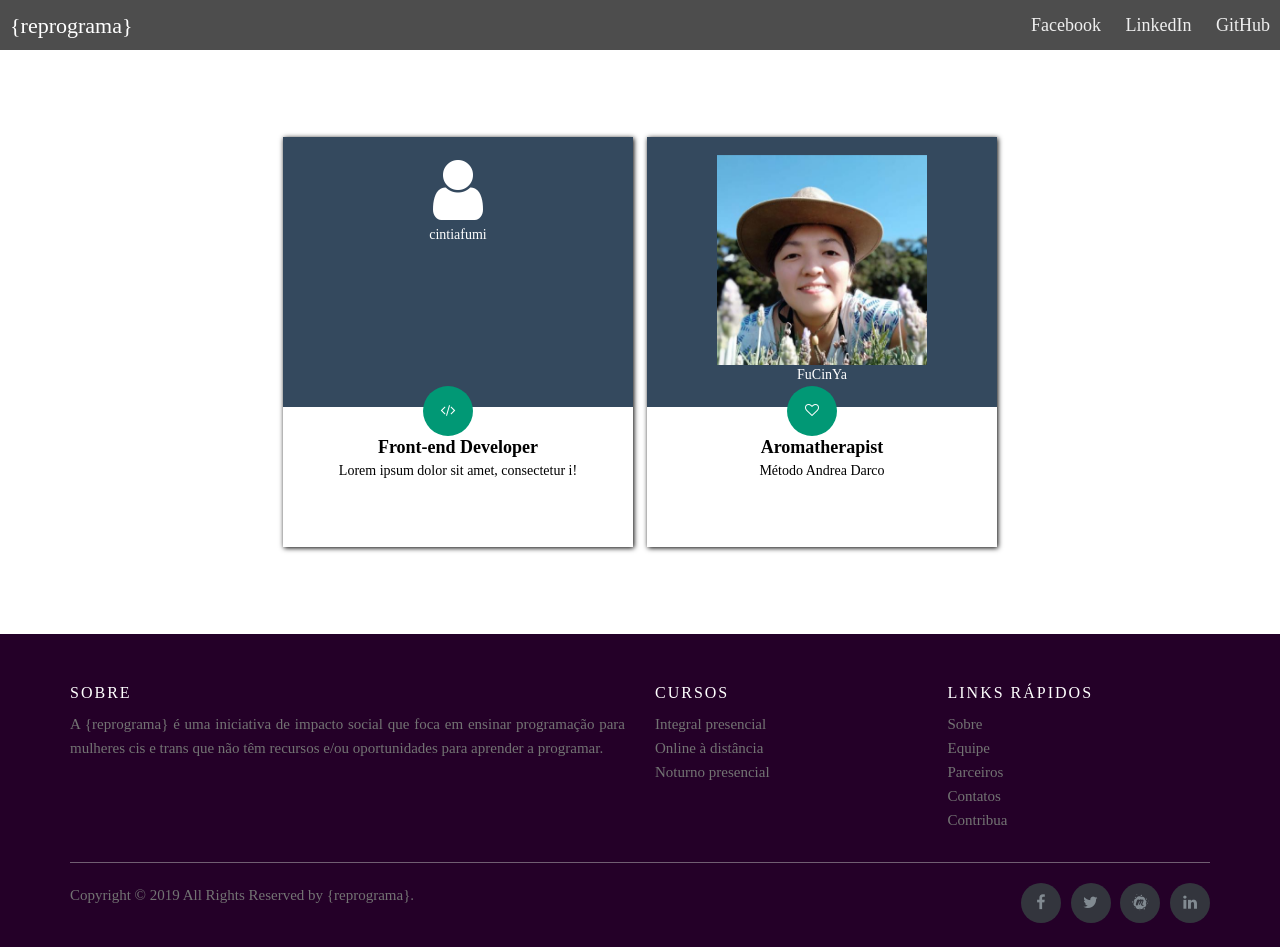
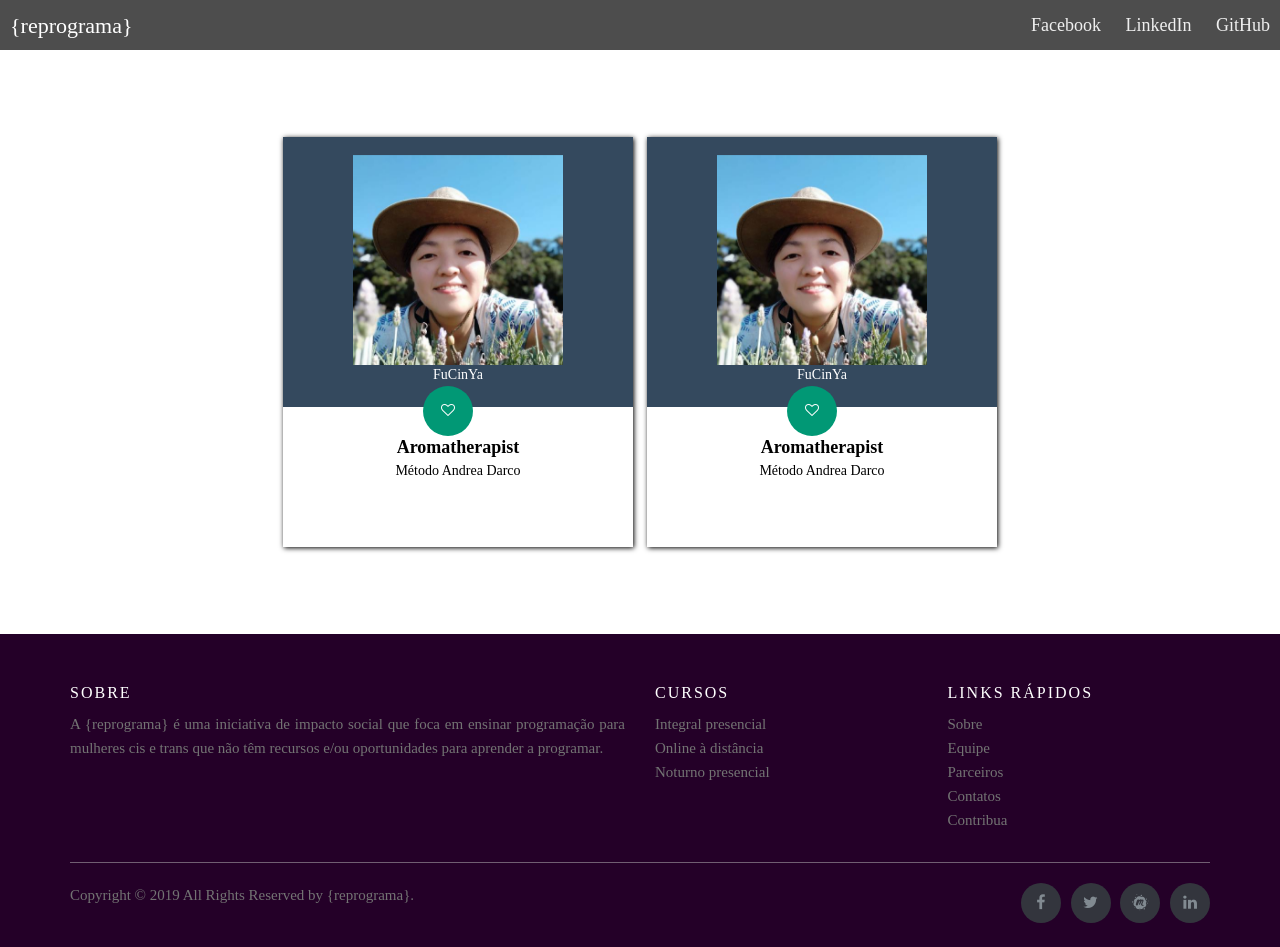
Before and after one commit to cintiafumi-frontend/freelany, a plain HTML site: page index.html in a window 1280 px wide. Drawn offline with nearby package versions, Linux system fonts and the light colour scheme; a web font is replaced by a local one.

Commit message:
added fucinya profile

```diff
--- a/index.html
+++ b/index.html
@@ -45,20 +45,20 @@
   <!-- CARDS -->
   <div class="container-cards">
     <div class="main">
-      <div class="front">
-        <i class="fa fa-user fa-5x icon"></i>
-        <div class="">cintiafumi</div>
+      <div class="front green">
+        <img class="icon" src="./euaroma.jpeg" alt="fucinya nos campos de lavanda">
+        <div class="">FuCinYa</div>
         <div class="data-wrapper">
-          <div class="circle"><i class="fa fa-code"></i></div>
+          <div class="circle"><i class="fa fa-heart-o"></i></div>
           <div class="data">
-            <span class="title">Front-end Developer</span>
-            <p>Lorem ipsum dolor sit amet, consectetur i!</p>
+            <span class="title">Aromatherapist</span>
+            <p>Método Andrea Darco</p>
           </div>
         </div>
       </div>
-      <div class="back">
+      <div class="back green">
         <div class="skills">
-          <h2>Dev Skills</h2>
+          <h2>Therapist Skills</h2>
           <div class="skill-ele">
             <div class="stars">
               <i class="fa fa-star" aria-hidden="true"></i>
@@ -67,7 +67,7 @@
               <i class="fa fa-star" aria-hidden="true"></i>
               <i class="fa fa-star" aria-hidden="true"></i>
             </div>
-            <span class="tech">HTML5</span>
+            <span class="tech">Empathy</span>
           </div>
           <div class="skill-ele">
             <div class="stars">
@@ -77,7 +77,7 @@
               <i class="fa fa-star" aria-hidden="true"></i>
               <i class="fa fa-star" aria-hidden="true"></i>
             </div>
-            <span class="tech">CSS3</span>
+            <span class="tech">Problem-solving</span>
           </div>
           <div class="skill-ele">
             <div class="stars">
@@ -85,23 +85,23 @@
               <i class="fa fa-star" aria-hidden="true"></i>
               <i class="fa fa-star" aria-hidden="true"></i>
             </div>
-            <span class="tech">JavaScript</span>
+            <span class="tech">Self-awareness</span>
           </div>
           <div class="skill-ele">
             <div class="stars">
               <i class="fa fa-star" aria-hidden="true"></i>
               <i class="fa fa-star" aria-hidden="true"></i>
               <i class="fa fa-star" aria-hidden="true"></i>
+              <i class="fa fa-star" aria-hidden="true"></i>
             </div>
-            <span class="tech">ReactJS</span>
+            <span class="tech">Multicultural competency</span>
           </div>
         </div>
         <div class="social">
-          <i class="fa fa-2x fa-github"></i>
-          <i class="fa fa-2x fa-linkedin-square"></i>
-          <i class="fa fa-2x fa-codepen"></i>
-          <i class="fa fa-2x fa-twitter-square"></i>
-          <i class="fa fa-2x fa-facebook-square"></i>
+          <i class="fa fa-2x fa-instagram"><a href="https://www.instagram.com/cintiafumi/"></a></i>
+          <i class="fa fa-2x fa-linkedin-square"><a href="https://www.linkedin.com/in/cintiafumi/"></a></i>
+          <i class="fa fa-2x fa-twitter-square"><a href="http://twitter.com/cintiafumi"></a></i>
+          <i class="fa fa-2x fa-facebook-square"><a href="https://www.facebook.com/cintiafy"></a></i>
         </div>
       </div>
     </div>
```
